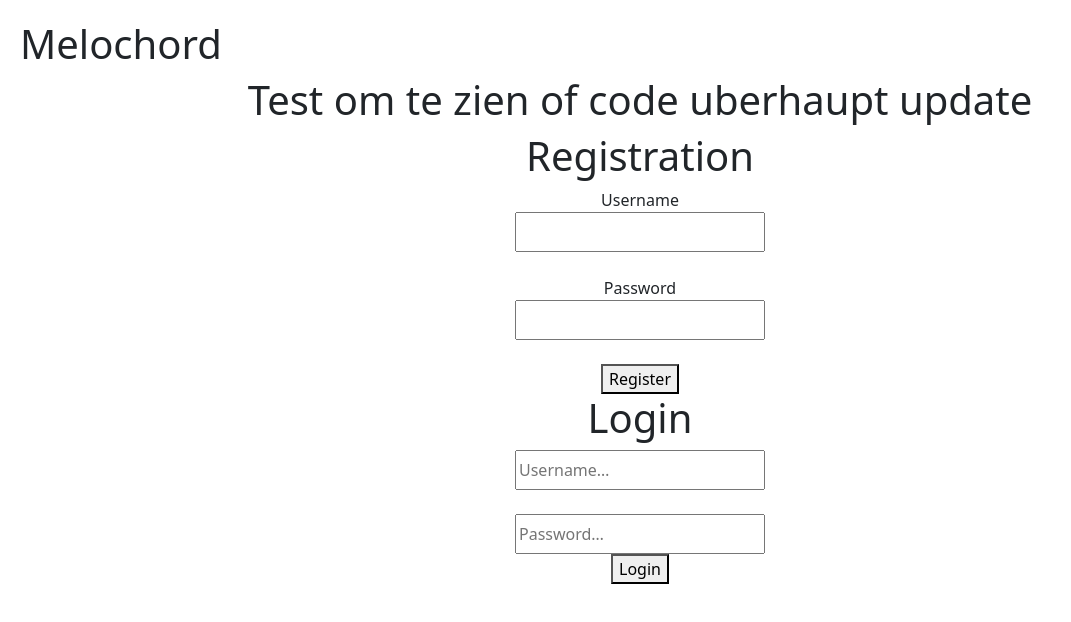
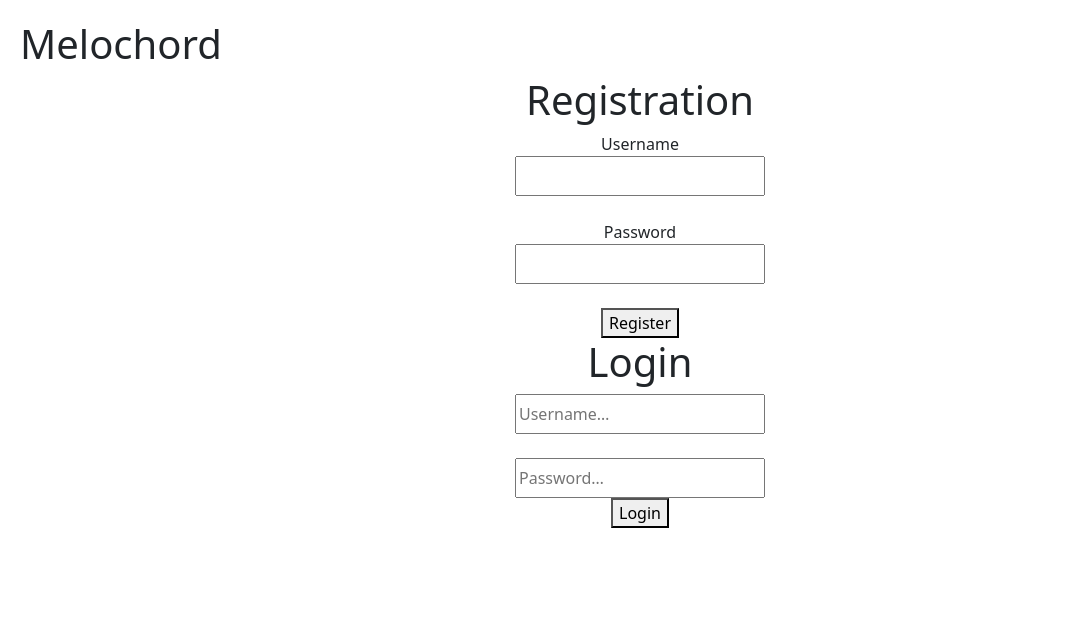
Before and after one commit to JulianJ99/Melochord, a React (Create React App) app in the folder frontend/: page /login in a window 1280 px wide. Shown: the top 622 px of the page, without its empty margins (0-1071 px from the left). Built offline with nearby package versions, Linux system fonts and the light colour scheme; no server answers.

Commit message:
Docker fix finally (no defaults.withcredentials on xmlhttprequests)

```diff
--- a/frontend/docker-compose.yml
+++ b/frontend/docker-compose.yml
@@ -14,6 +14,8 @@ services:
       - $REACT_LOCAL_PORT:$REACT_DOCKER_PORT
     environment:
       - CHOKIDAR_USEPOLLING=true
+    extra_hosts:
+      - "host.docker.internal:172.17.0.1"
     networks:
       - frontend
 
--- a/frontend/src/components/Login/Login.js
+++ b/frontend/src/components/Login/Login.js
@@ -14,7 +14,7 @@ const [password, setPassword] = useState ("");
 
 const [loginStatus, setLoginStatus] = useState("");
 
-Axios.defaults.withCredentials = true;
+
 
 Axios.create({
    baseURL: process.env.REACT_APP_API_BASE_URL || 'http://localhost:3000',
@@ -62,7 +62,6 @@ useEffect(() => {
 
      <div className="App">
      <div className="registration">
-     <h1>Test om te zien of code uberhaupt update</h1>
         <h1>Registration</h1>
         <label>Username</label>
         <input
```
Also changed, not shown: 1 other file (tests, documents, lock files or other folders).
